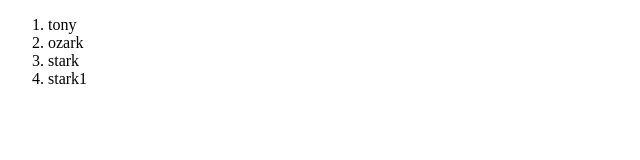
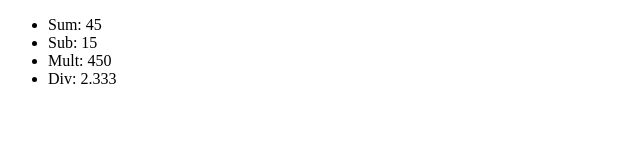
Before and after one commit to Meetamin001/React-Learning, a React (Create React App) app in the folder reactlearning/: page / in a window 1280 px wide. Shown: the top 160 px of the page, without its empty margins (0-640 px from the left). Built offline with nearby package versions, Linux system fonts and the light colour scheme; a web font is replaced by a local one.

Commit message:
calc_project_component

```diff
--- a/reactlearning/src/App.jsx
+++ b/reactlearning/src/App.jsx
@@ -1,20 +1,18 @@
-const youtuber = "tony";
-const favprogram = "ozark";
+import React from "react";
+import * as Calc from "./Calc";
 
-function myName(){
-    let chName = '';
-    return (chName = "stark");
+function App() {
+    return(
+        <>
+            <ul>
+                <li>Sum: {Calc.add(30, 15) } </li>
+                <li>Sub: {Calc.sub(30, 15) }</li>
+                <li>Mult: { Calc.mult(30, 15) } </li>
+                <li>Div: {Calc.div(7, 3) }</li>
+
+            </ul>
+        </>
+    );
 }
 
-function myNames(){
-    let chName1  = "stark1";
-    return (chName1);
-}
-
-export default youtuber; // default export,which can be called as different name aswell Ex. name
-//only one default export is allowed in react.
-
-//all others will be defined and called as same as written here/.
-// all other export can be called in one export
-export {favprogram, myName, myNames}
-// or you can use * to get everything as an object
+export default App;
--- /dev/null
+++ b/reactlearning/src/Calc.jsx
@@ -0,0 +1,27 @@
+import React from "react";
+
+// let a = 0;
+// let b = 0;
+
+function add(a, b){
+    let add = a + b;
+    return add;
+}
+
+function sub(a, b){
+    let sub = a - b;
+    return sub;
+}
+
+function mult(a, b){
+    let mult = a * b;
+    return mult;
+}
+
+function div(a, b){
+    let div = a / b;
+    div = div.toFixed(3)
+    return div;
+}
+
+export {add, sub, mult, div};
--- a/reactlearning/src/index.js
+++ b/reactlearning/src/index.js
@@ -1,16 +1,10 @@
 import React from "react";
 import ReactDOM from "react-dom";
-// import name,{favprogram, myName, myNames} from "./App";
-import * as obj from "./App";
+import App from "./App";
 
 ReactDOM.render(
     <>
-        <ol>
-            <li>{ obj.default} </li>
-            <li>{ obj.favprogram }</li>
-            <li>{ obj.myName() }</li>
-            <li>{ obj.myNames() } </li>
-        </ol>
+        <App />
     </>
 ,document.getElementById("root")
 );
```
